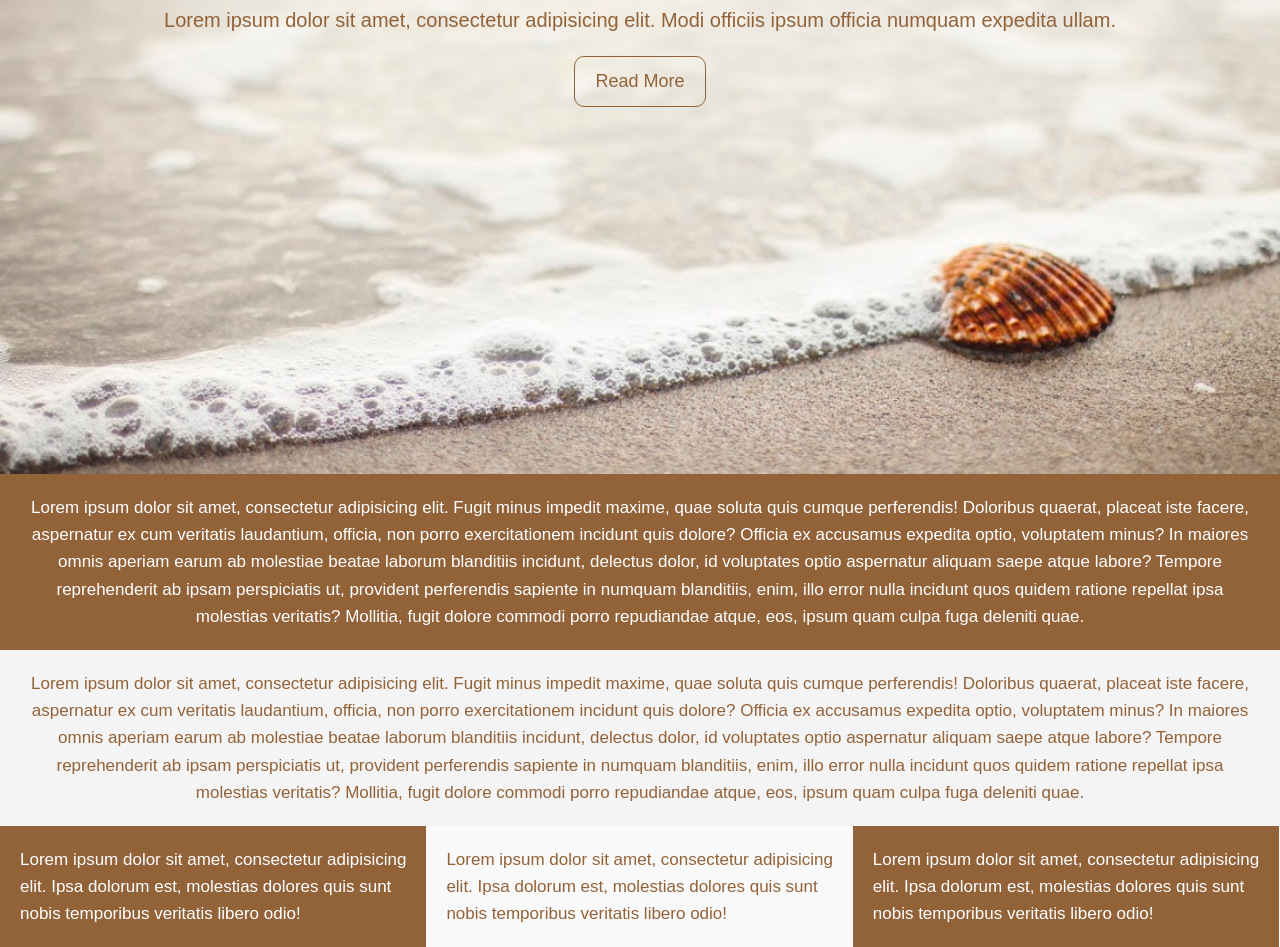
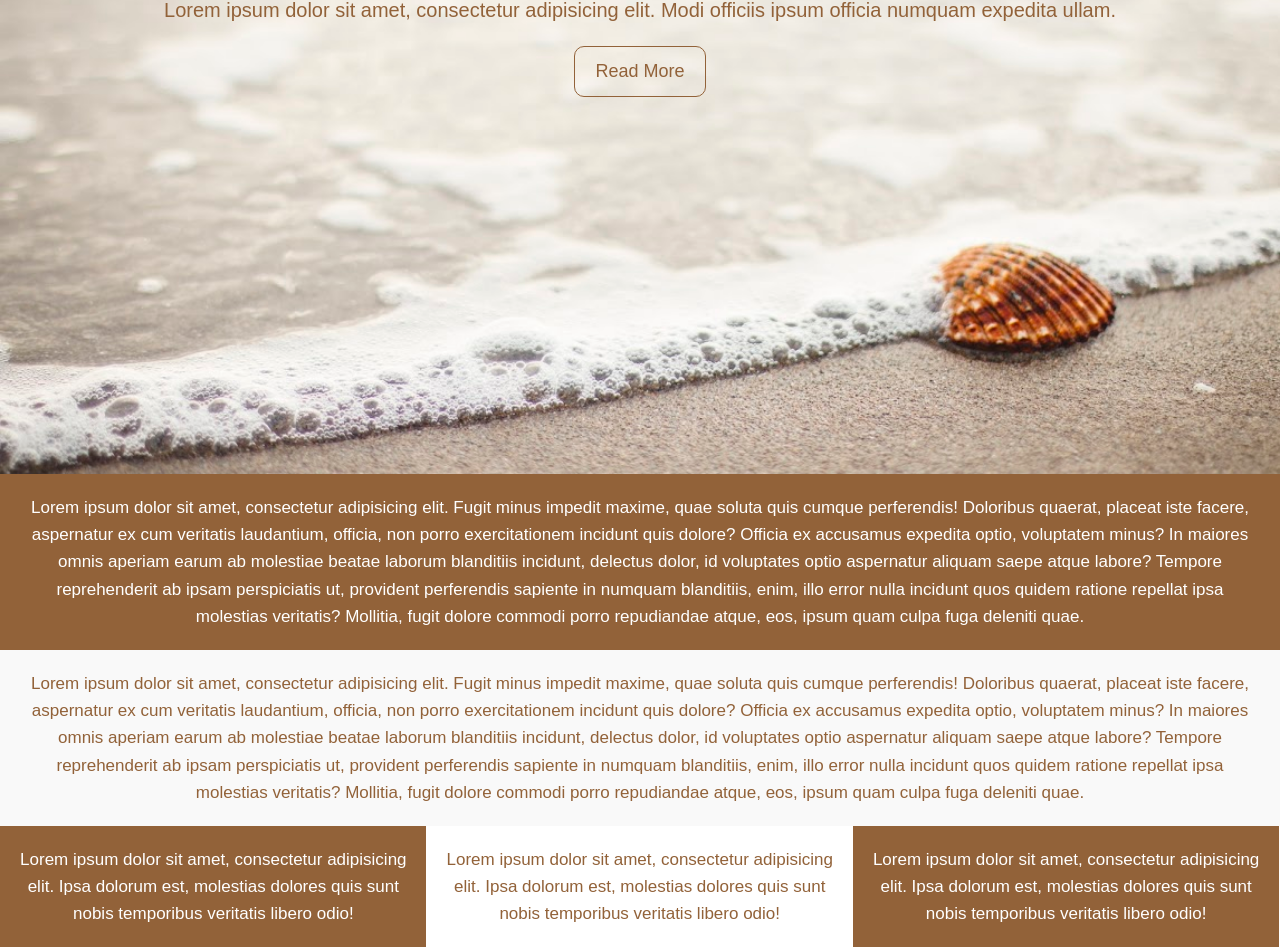
Before and after one commit to AlexOdessit/FreshStud, a plain HTML site: page SimpleLand/index.html in a window 1280 px wide. Shown: the part 326-1273 px from the top of the page. Drawn offline with Linux system fonts and the light colour scheme.

Commit message:
css edits

```diff
--- a/SimpleLand/assets/css/main.css
+++ b/SimpleLand/assets/css/main.css
@@ -5,26 +5,26 @@ body {
   font-size: 17px;
 }
 
-header {
+.welcome {
   background-image: url(../images/beach.jpg);
   background-size: cover;
   min-height: 100vh;
   background-repeat: no-repeat;
   background-position: center;
   text-align: center;
-  padding-top: 250px;
+  padding-top: 30vh;
 }
 
-.welcome-title h1 {
+.welcome-title {
   font-size: 50px;
   font-weight: bold;
 }
 
-.welcome-title p {
+.welcome p {
   font-size: 20px;
 }
 
-.welcome-title .button {
+.welcome-button {
   font-size: 18px;
   text-decoration: none;
   color: #926239;
@@ -34,39 +34,31 @@ header {
   margin-top: 20px;
 }
 
-.welcome-title .button:hover {
+.welcome-button:hover {
   background: #926239;
   color: #fff;
 }
 
-.section-a,
-.section-b {
+section {
   text-align: center;
   padding: 20px;
-}
-
-.section-a {
   background: #926239;
   color: #fff;
 }
 
 .section-b {
-  background: #f4f4f4;
+  background: #f9f9f9;
+  color: #926239;
 }
 
-.section-c .box-item {
+.box-item {
   display: inline-block;
   padding: 20px;
   width: calc(100% / 3);
   margin: 0 -5px 0 0;
 }
 
-.section-c .box-1,
-.section-c .box-3 {
-  color: #fff;
-  background: #926239;
+.box-2 {
+  background: #ffff;
+  color: #926239;
 }
-
-.section-c .box-2 {
-  background: #f9f9f9;
-}
--- a/SimpleLand/index.html
+++ b/SimpleLand/index.html
@@ -8,17 +8,18 @@
     <link rel="stylesheet" href="assets/css/main.css" />
   </head>
   <body>
-    <header class="welcome-title">
-      <h1>Welcome To The Beach</h1>
+    <header class="welcome">
+      <h1 class="welcome-title">Welcome To The Beach</h1>
       <p>
         Lorem ipsum dolor sit amet, consectetur adipisicing elit. Modi officiis
         ipsum officia numquam expedita ullam.
       </p>
-      <a href="#" class="button">Read More</a>
+      <a href="#" class="welcome-button">Read More</a>
     </header>
 
     <main>
       <section class="section-a">
+        <h2></h2>
         <p>
           Lorem ipsum dolor sit amet, consectetur adipisicing elit. Fugit minus
           impedit maxime, quae soluta quis cumque perferendis! Doloribus
@@ -35,6 +36,7 @@
         </p>
       </section>
       <section class="section-b">
+        <h2></h2>
         <p>
           Lorem ipsum dolor sit amet, consectetur adipisicing elit. Fugit minus
           impedit maxime, quae soluta quis cumque perferendis! Doloribus
@@ -51,29 +53,30 @@
         </p>
       </section>
     </main>
-    <footer>
-      <section class="section-c">
-        <div class="box-1 box-item">
+    <footer class="section-c">
+      <section class="box-1 box-item">
+        <h2></h2>
         <p>
-            Lorem ipsum dolor sit amet, consectetur adipisicing elit. Ipsa
-            dolorum est, molestias dolores quis sunt nobis temporibus veritatis
-            libero odio!
+          Lorem ipsum dolor sit amet, consectetur adipisicing elit. Ipsa dolorum
+          est, molestias dolores quis sunt nobis temporibus veritatis libero
+          odio!
         </p>
-        </div>
-        <div class="box-2 box-item">
+      </section>
+      <section class="box-2 box-item">
+        <h2></h2>
         <p>
-            Lorem ipsum dolor sit amet, consectetur adipisicing elit. Ipsa
-            dolorum est, molestias dolores quis sunt nobis temporibus veritatis
-            libero odio!
+          Lorem ipsum dolor sit amet, consectetur adipisicing elit. Ipsa dolorum
+          est, molestias dolores quis sunt nobis temporibus veritatis libero
+          odio!
         </p>
-        </div>
-        <div class="box-3 box-item">
+      </section>
+      <section class="box-3 box-item">
+        <h2></h2>
         <p>
-            Lorem ipsum dolor sit amet, consectetur adipisicing elit. Ipsa
-            dolorum est, molestias dolores quis sunt nobis temporibus veritatis
-            libero odio!
+          Lorem ipsum dolor sit amet, consectetur adipisicing elit. Ipsa dolorum
+          est, molestias dolores quis sunt nobis temporibus veritatis libero
+          odio!
         </p>
-        </div>
       </section>
     </footer>
   </body>
```
Also changed, not shown: Table/table.html (added, +40 -0 lines). Lines whose indentation alone changed are shown as unchanged.
